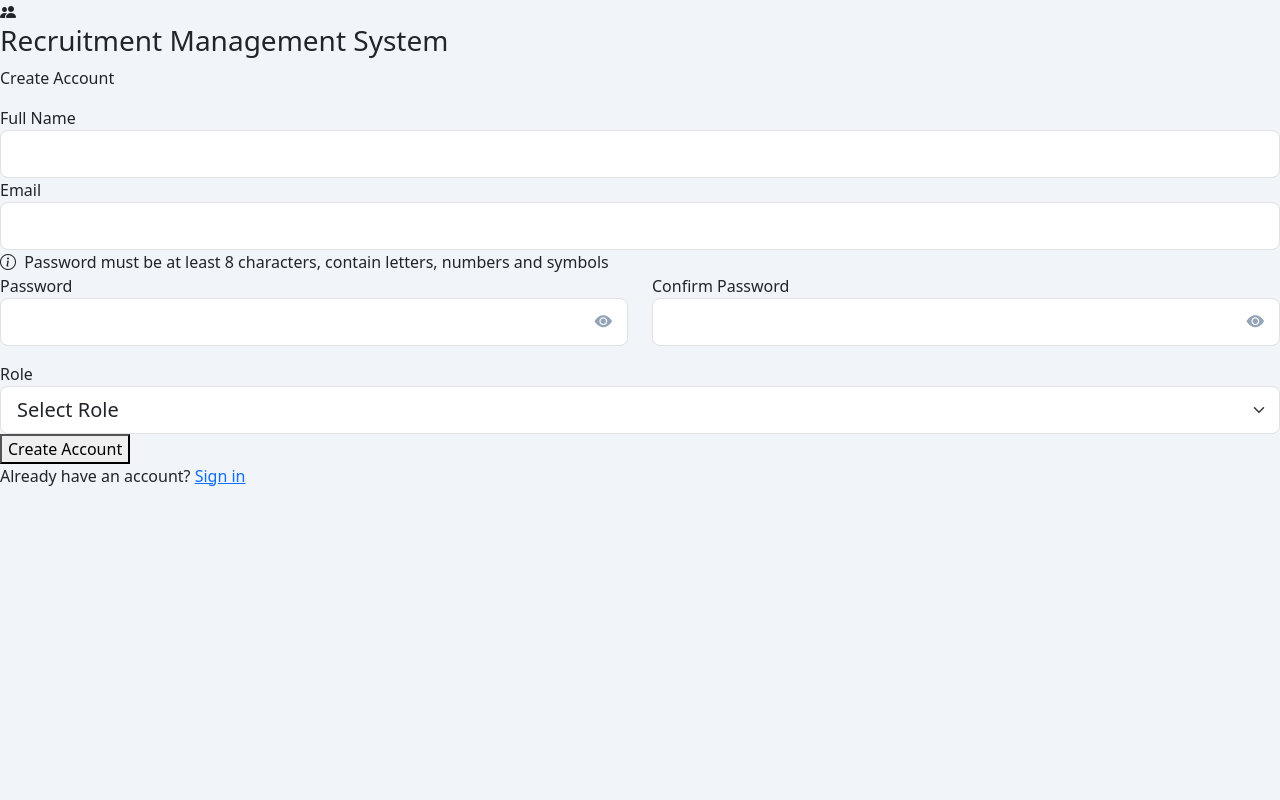
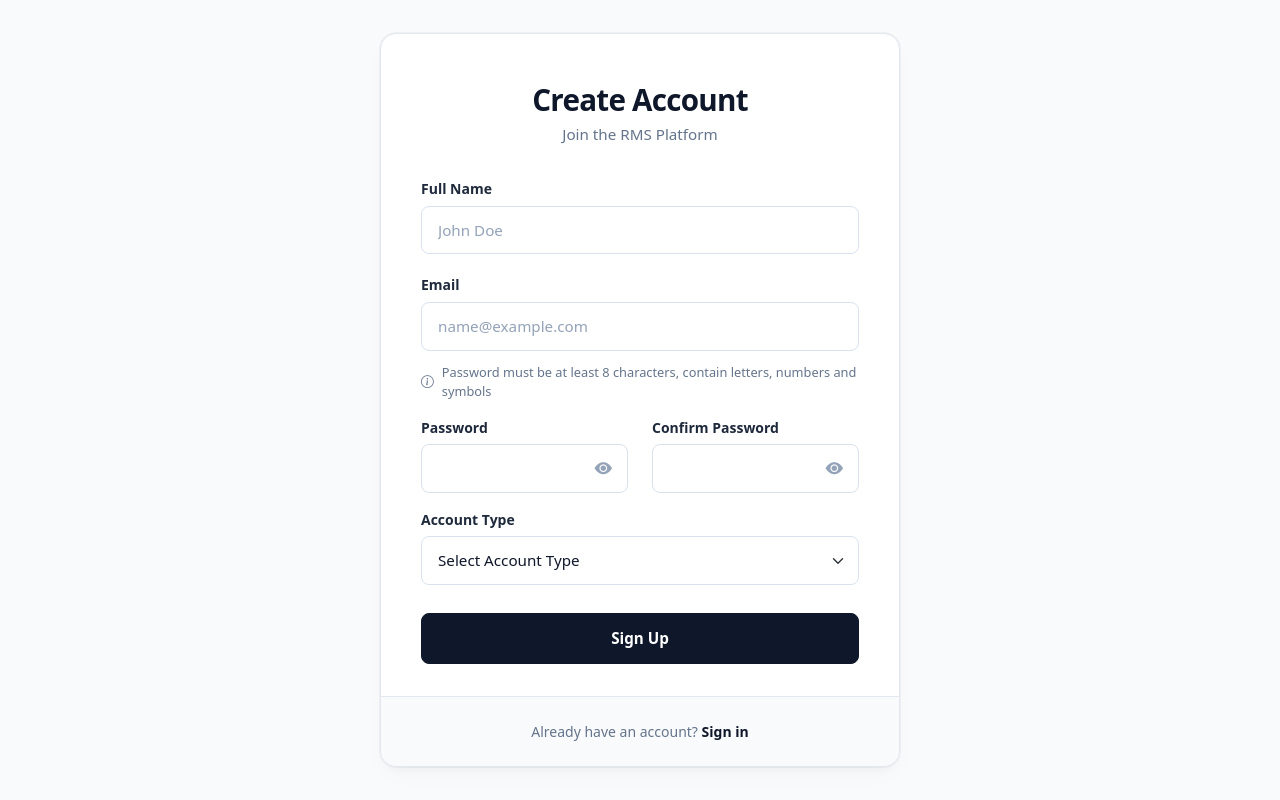
Before and after one commit to denistendo/recruitment_db1, a Django app: page /signup/ in a window 1280 px wide. Run offline with Django 5.2, Linux system fonts and the light colour scheme; parts of the project's set-up code (start-up, migrations or seed data) failed here and were passed over.

Commit message:
added authentication sign-in and sign-up pages with custom CSS and form validation

```diff
--- a/frontend/static/authentication/signin.css
+++ b/frontend/static/authentication/signin.css
@@ -6,133 +6,205 @@ html, body {
     height: 100%;
 }
 
-.auth-page {
+/* Light, clean background for the entire page */
+.auth-page, .auth-page-gradient {
     min-height: 100vh;
     display: flex;
     align-items: center;
     justify-content: center;
-    background: #0F2750;
-    padding: 1rem;
+    background-color: #f8fafc;
+    padding: 2rem 1rem;
 }
 
-.auth-page-gradient {
-    background: linear-gradient(135deg, #1a1a2e 0%, #16213e 100%);
-}
-
+/* Card container */
 .auth-card {
     width: 100%;
-    max-width: 420px;
+    max-width: 440px;
     background: #ffffff;
-    border-radius: 12px;
-    box-shadow: 0 8px 30px rgba(0, 0, 0, 0.15);
-    border: none;
+    border-radius: 16px;
+    box-shadow: 0 10px 25px -5px rgba(0, 0, 0, 0.03),
+                0 8px 10px -6px rgba(0, 0, 0, 0.03),
+                0 0 0 1px rgba(0, 0, 0, 0.04);
+    border: 1px solid #e2e8f0;
+    overflow: hidden;
 }
 
 .auth-card-wide {
-    max-width: 480px;
+    max-width: 520px;
 }
 
 .auth-card-body {
-    padding: 2.5rem;
+    padding: 3rem 2.5rem;
 }
 
+@media (max-width: 576px) {
+    .auth-card-body {
+        padding: 2rem 1.5rem;
+    }
+}
+
+/* Header */
 .auth-header {
     text-align: center;
-    margin-bottom: 1.5rem;
+    margin-bottom: 2rem;
 }
 
 .auth-icon {
-    font-size: 2.5rem;
-    color: var(--primary, #6366f1);
+    display: none; /* Hide the icon to match the clean design in the image */
 }
 
 .auth-title {
-    margin-top: 0.5rem;
-    font-weight: 700;
-    font-size: 1.5rem;
-    color: #1e293b;
+    font-weight: 800;
+    font-size: 1.85rem;
+    color: #0f172a; /* Slate 900 */
+    letter-spacing: -0.025em;
+    margin-bottom: 0.35rem;
 }
 
 .auth-subtitle {
-    color: #64748b;
+    color: #64748b; /* Slate 500 */
     font-size: 0.95rem;
+    font-weight: 500;
     margin-bottom: 0;
 }
 
+/* Form Fields */
 .auth-field {
-    margin-bottom: 1rem;
+    margin-bottom: 1.25rem;
 }
 
 .auth-label {
     display: block;
-    color: #334155;
-    font-size: 0.85rem;
-    font-weight: 500;
+    color: #1e293b; /* Slate 800 */
+    font-size: 0.875rem;
+    font-weight: 600;
     margin-bottom: 0.4rem;
 }
 
+/* Custom styled inputs and selects */
+.form-control, .form-select {
+    display: block;
+    width: 100%;
+    padding: 0.75rem 1rem;
+    font-size: 0.95rem;
+    font-weight: 400;
+    line-height: 1.5;
+    color: #0f172a;
+    background-color: #ffffff;
+    background-clip: padding-box;
+    border: 1px solid #d8e2ef;
+    border-radius: 8px;
+    transition: border-color 0.15s ease-in-out, box-shadow 0.15s ease-in-out;
+}
+
+/* Input sizes override for Bootstrap lg class */
+.form-control-lg, .form-select-lg {
+    font-size: 0.95rem;
+    padding: 0.75rem 1rem;
+    border-radius: 8px;
+}
+
+.form-control:focus, .form-select:focus {
+    color: #0f172a;
+    background-color: #ffffff;
+    border-color: #0f172a;
+    outline: 0;
+    box-shadow: 0 0 0 3px rgba(15, 23, 42, 0.08);
+}
+
+.form-control::placeholder {
+    color: #94a3b8; /* Slate 400 */
+    opacity: 1;
+}
+
+/* Links */
 .auth-links {
     text-align: right;
-    margin-bottom: 0.5rem;
+    margin-top: -0.5rem;
+    margin-bottom: 1.5rem;
 }
 
 .auth-forgot-link {
     font-size: 0.85rem;
-    color: #6366f1;
+    color: #64748b;
     text-decoration: none;
+    font-weight: 500;
+    transition: color 0.15s ease;
 }
 
 .auth-forgot-link:hover {
-    text-decoration: underline;
+    color: #0f172a;
 }
 
+/* Submit Button */
 .auth-submit-btn {
     width: 100%;
-    padding: 0.7rem;
-    background: #6366f1;
+    padding: 0.8rem 1.5rem;
+    background: #0f172a; /* Dark Navy / Slate 900 */
     color: #fff;
-    border: none;
+    border: 1px solid #0f172a;
     border-radius: 8px;
-    font-size: 1rem;
+    font-size: 0.95rem;
     font-weight: 600;
     cursor: pointer;
-    transition: background 0.2s;
+    transition: all 0.15s ease-in-out;
     margin-top: 0.5rem;
 }
 
 .auth-submit-btn:hover {
-    background: #4f46e5;
+    background: #1e293b;
+    border-color: #1e293b;
 }
 
+.auth-submit-btn:active {
+    transform: scale(0.985);
+}
+
+/* Footer Section */
 .auth-footer-text {
+    margin: 2rem -2.5rem -3rem -2.5rem;
+    padding: 1.5rem 2.5rem;
+    background-color: #f8fafc; /* Very light slate gray */
+    border-top: 1px solid #e2e8f0;
     text-align: center;
-    margin-top: 1.5rem;
-    margin-bottom: 0;
     color: #64748b;
     font-size: 0.875rem;
+    border-bottom-left-radius: 16px;
+    border-bottom-right-radius: 16px;
+}
+
+@media (max-width: 576px) {
+    .auth-footer-text {
+        margin: 1.5rem -1.5rem -2rem -1.5rem;
+        padding: 1.25rem 1.5rem;
+    }
 }
 
 .auth-footer-text a {
-    color: #6366f1;
+    color: #0f172a;
     text-decoration: none;
-    font-weight: 500;
+    font-weight: 600;
 }
 
 .auth-footer-text a:hover {
     text-decoration: underline;
 }
 
+/* Password Hint & Errors */
 .auth-password-hint {
-    color: #6c757d;
+    color: #64748b;
     font-size: 0.8rem;
-    margin-bottom: 0.5rem;
+    margin-top: -0.5rem;
+    margin-bottom: 1rem;
+    display: flex;
+    align-items: center;
+    gap: 0.25rem;
 }
 
 .field-error {
-    color: #dc2626;
+    color: #ef4444;
     font-size: 0.8rem;
-    margin-top: -0.5rem;
-    margin-bottom: 0.5rem;
+    margin-top: 0.35rem;
     display: none;
 }
 
@@ -140,10 +212,10 @@ html, body {
     display: block;
 }
 
-.form-control.error {
-    border-color: #dc2626;
+.form-control.error, .form-select.error {
+    border-color: #ef4444;
 }
 
-.form-control.error:focus {
-    box-shadow: 0 0 0 3px rgba(220, 38, 38, 0.1);
+.form-control.error:focus, .form-select.error:focus {
+    box-shadow: 0 0 0 3px rgba(239, 68, 68, 0.1);
 }
--- a/frontend/static/authentication/signup.css
+++ b/frontend/static/authentication/signup.css
@@ -1,6 +1,8 @@
 /* ========================================
    AUTHENTICATION - SIGN UP SPECIFIC
    ======================================== */
+
+@import "signin.css";
 
 /* Signup inherits auth styles from signin.css */
 /* This file contains any signup-specific overrides */
--- a/frontend/templates/authentication/signup.html
+++ b/frontend/templates/authentication/signup.html
@@ -13,9 +13,8 @@
         <div class="auth-card-body">
             <!-- Header -->
             <div class="auth-header">
-                <i class="bi bi-people-fill auth-icon"></i>
-                <h3 class="auth-title">Recruitment Management System</h3>
-                <p class="auth-subtitle">Create Account</p>
+                <h1 class="auth-title">Create Account</h1>
+                <p class="auth-subtitle">Join the RMS Platform</p>
             </div>
 
             {% if messages %}
@@ -31,12 +30,12 @@
                 {% csrf_token %}
                 <div class="auth-field">
                     <label for="full_name" class="auth-label">Full Name</label>
-                    <input type="text" class="form-control form-control-lg" id="full_name" name="full_name" value="{{ form_data.full_name }}" required>
+                    <input type="text" class="form-control form-control-lg" id="full_name" name="full_name" placeholder="John Doe" value="{{ form_data.full_name }}" required>
                     <div class="field-error" id="full_name-error"></div>
                 </div>
                 <div class="auth-field">
                     <label for="email" class="auth-label">Email</label>
-                    <input type="email" class="form-control form-control-lg" id="email" name="email" value="{{ form_data.email }}" required>
+                    <input type="email" class="form-control form-control-lg" id="email" name="email" placeholder="name@example.com" value="{{ form_data.email }}" required>
                     <div class="field-error" id="email-error"></div>
                 </div>
                 <div class="auth-password-hint"><i class="bi bi-info-circle"></i> Password must be at least 8 characters, contain letters, numbers and symbols</div>
@@ -63,16 +62,16 @@
                     </div>
                 </div>
                 <div class="auth-field">
-                    <label for="user_type" class="auth-label">Role</label>
+                    <label for="user_type" class="auth-label">Account Type</label>
                     <select class="form-select form-select-lg" id="user_type" name="user_type" required>
-                        <option value="">Select Role</option>
+                        <option value="" {% if not form_data.user_type %}selected{% endif %} disabled hidden>Select Account Type</option>
                         <option value="HumanResourceOfficer" {% if form_data.user_type == 'HumanResourceOfficer' %}selected{% endif %}>Human Resource Officer</option>
                         <option value="InterviewPanelMember" {% if form_data.user_type == 'InterviewPanelMember' %}selected{% endif %}>Interview Panel Member</option>
                         <option value="JobApplicant" {% if form_data.user_type == 'JobApplicant' %}selected{% endif %}>Job Applicant</option>
                     </select>
                     <div class="field-error" id="user_type-error"></div>
                 </div>
-                <button type="submit" class="auth-submit-btn">Create Account</button>
+                <button type="submit" class="auth-submit-btn">Sign Up</button>
             </form>
 
             <p class="auth-footer-text">
```
Also changed, not shown: frontend/templates/authentication/signin.html (+3 -4 lines).
